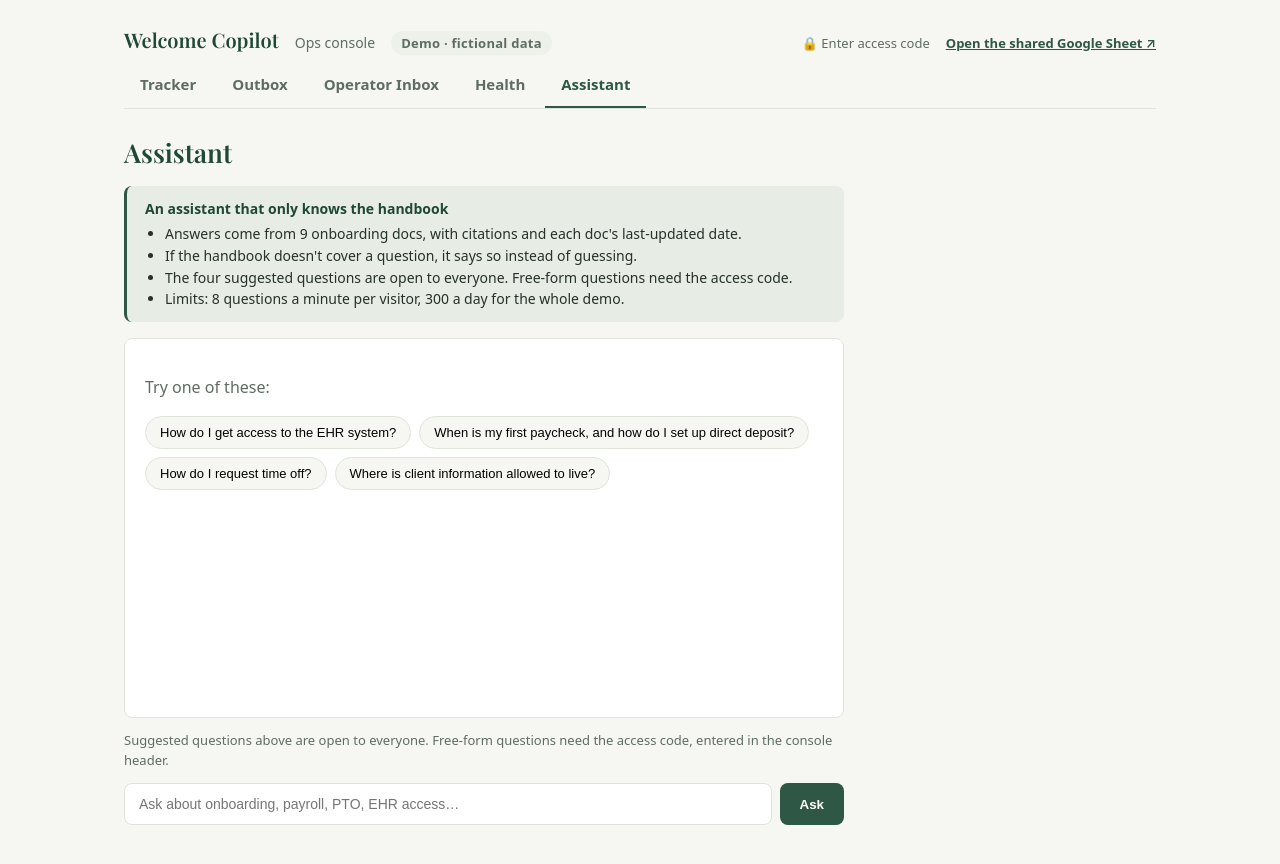
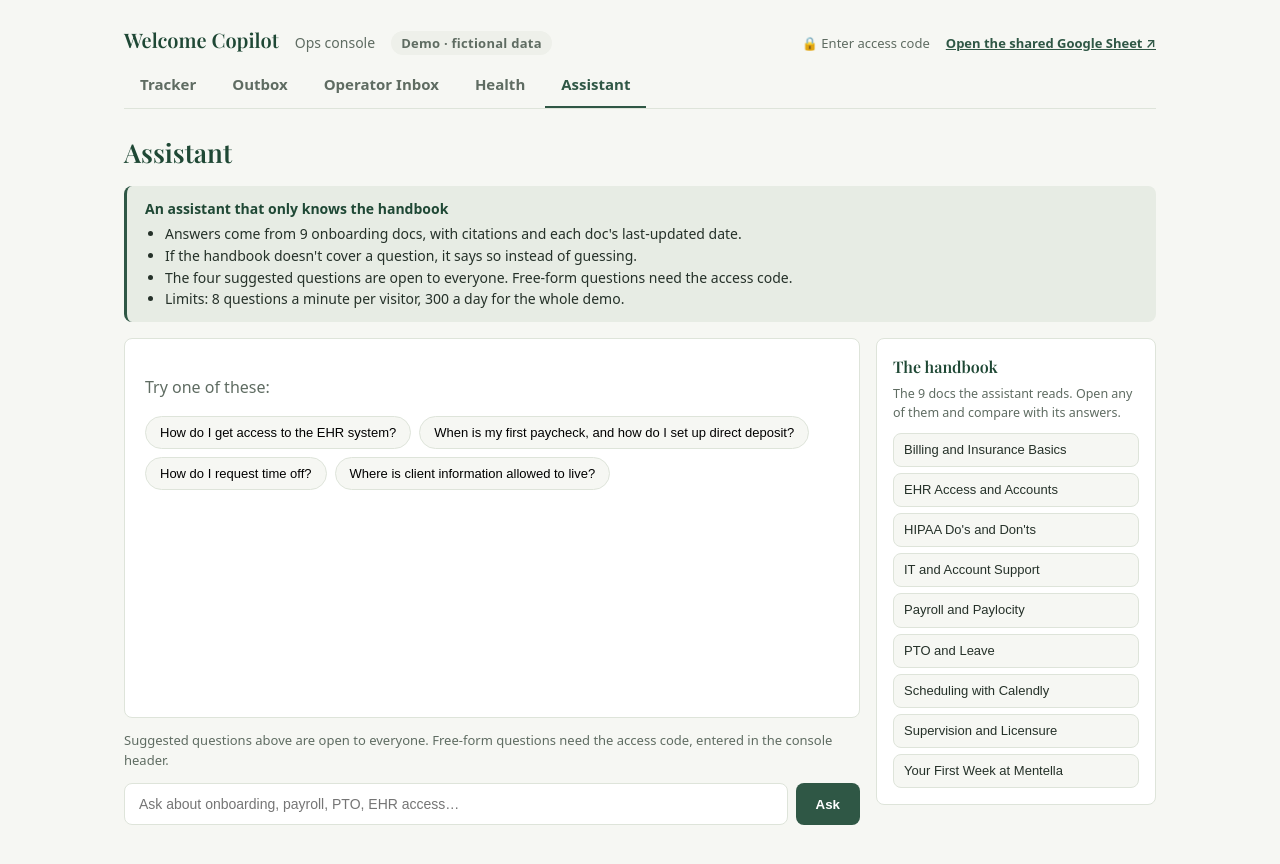
Before and after one commit to averatec0773/welcome-copilot, a Next.js app in the folder web/: page /console/assistant in a window 1280 px wide. Shown: the top 864 px of the page. Built offline with nearby package versions, Linux system fonts and the light colour scheme; a web font is replaced by a local one.

Commit message:
legend back above tracker table; handbook rail with doc viewer beside assistant chat

```diff
--- /dev/null
+++ b/web/app/api/handbook/route.ts
@@ -0,0 +1,58 @@
+import { NextRequest, NextResponse } from "next/server";
+import fs from "node:fs";
+import path from "node:path";
+import matter from "gray-matter";
+
+// The handbook is static content shipped with the deploy, so cache hard.
+const HEADERS = { "Cache-Control": "public, s-maxage=3600, stale-while-revalidate=86400" };
+
+function handbookDir(): string {
+  return path.join(process.cwd(), "content", "handbook");
+}
+
+// YAML parses an unquoted date like `2026-08-01` as a Date, not a string.
+function updatedString(v: unknown): string {
+  if (v instanceof Date) return v.toISOString().slice(0, 10);
+  return v ? String(v) : "";
+}
+
+export async function GET(req: NextRequest) {
+  const slug = req.nextUrl.searchParams.get("doc");
+  let files: string[];
+  try {
+    files = fs.readdirSync(handbookDir()).filter((f) => f.endsWith(".md"));
+  } catch (e) {
+    console.error("handbook dir unavailable:", e);
+    return NextResponse.json({ error: "handbook_unavailable" }, { status: 502 });
+  }
+
+  if (!slug) {
+    const docs = files.map((f) => {
+      const { data } = matter(fs.readFileSync(path.join(handbookDir(), f), "utf8"));
+      return {
+        slug: f.replace(/\.md$/, ""),
+        title: String(data.title ?? f),
+        category: String(data.category ?? ""),
+        updated: updatedString(data.updated),
+      };
+    });
+    docs.sort((a, b) => a.title.localeCompare(b.title));
+    return NextResponse.json({ docs }, { headers: HEADERS });
+  }
+
+  // Resolve only against the directory listing — the slug never touches a
+  // path directly, so traversal input simply fails to match.
+  const file = files.find((f) => f === `${slug}.md`);
+  if (!file) return NextResponse.json({ error: "not_found" }, { status: 404 });
+  const { data, content } = matter(fs.readFileSync(path.join(handbookDir(), file), "utf8"));
+  return NextResponse.json(
+    {
+      slug,
+      title: String(data.title ?? file),
+      category: String(data.category ?? ""),
+      updated: updatedString(data.updated),
+      content: content.trim(),
+    },
+    { headers: HEADERS },
+  );
+}
--- a/web/app/console/assistant/page.tsx
+++ b/web/app/console/assistant/page.tsx
@@ -1,13 +1,186 @@
 "use client";
-import { useEffect, useRef, useState } from "react";
+import { Fragment, useEffect, useRef, useState } from "react";
 import { Explain } from "../Explain";
 import { useUnlock } from "../UnlockContext";
 
 type Source = { docTitle: string; section: string; snippet: string; updated: string };
 type Msg = { role: "user" | "assistant"; text: string; sources?: Source[]; limited?: boolean; cached?: boolean };
+type HandbookDoc = { slug: string; title: string; category: string; updated: string };
+type HandbookContent = HandbookDoc & { content: string };
 
 const LOCKED_FREEFORM_MESSAGE =
   "Free-form questions need an access code. Enter it in the console header. The four suggested questions work for everyone.";
+
+// The handbook is plain markdown with only three constructs: "## " section
+// headings, "- " lists, and **bold** / `code` inline. Render those directly
+// instead of pulling in a markdown library.
+function inlineMd(s: string) {
+  const parts = s.split(/(\*\*[^*]+\*\*|`[^`]+`)/g);
+  return parts.map((p, i) => {
+    if (p.startsWith("**") && p.endsWith("**")) return <strong key={i}>{p.slice(2, -2)}</strong>;
+    if (p.startsWith("`") && p.endsWith("`")) {
+      return (
+        <code key={i} style={{ background: "var(--bg)", padding: "1px 5px", borderRadius: 4, fontSize: 13 }}>
+          {p.slice(1, -1)}
+        </code>
+      );
+    }
+    return <Fragment key={i}>{p}</Fragment>;
+  });
+}
+
+function MarkdownDoc({ text }: { text: string }) {
+  const blocks = text.split(/\n{2,}/);
+  return (
+    <div style={{ fontSize: 14, lineHeight: 1.6 }}>
+      {blocks.map((block, i) => {
+        const lines = block.split("\n");
+        if (lines[0].startsWith("## ")) {
+          const rest = lines.slice(1).join(" ").trim();
+          return (
+            <Fragment key={i}>
+              <h3 style={{ margin: "18px 0 6px" }}>{lines[0].slice(3)}</h3>
+              {rest && <p style={{ margin: "0 0 10px" }}>{inlineMd(rest)}</p>}
+            </Fragment>
+          );
+        }
+        if (lines.every((l) => /^[-*] /.test(l.trim()))) {
+          return (
+            <ul key={i} style={{ margin: "0 0 10px", paddingLeft: 20 }}>
+              {lines.map((l, j) => (
+                <li key={j}>{inlineMd(l.trim().slice(2))}</li>
+              ))}
+            </ul>
+          );
+        }
+        return (
+          <p key={i} style={{ margin: "0 0 10px" }}>
+            {inlineMd(block.replace(/\n/g, " "))}
+          </p>
+        );
+      })}
+    </div>
+  );
+}
+
+function HandbookModal({ slug, onClose }: { slug: string; onClose: () => void }) {
+  const [doc, setDoc] = useState<HandbookContent | null>(null);
+  const [failed, setFailed] = useState(false);
+
+  useEffect(() => {
+    let alive = true;
+    setDoc(null);
+    setFailed(false);
+    fetch(`/api/handbook?doc=${encodeURIComponent(slug)}`)
+      .then((r) => (r.ok ? r.json() : Promise.reject()))
+      .then((j) => {
+        if (alive) setDoc(j);
+      })
+      .catch(() => {
+        if (alive) setFailed(true);
+      });
+    return () => {
+      alive = false;
+    };
+  }, [slug]);
+
+  useEffect(() => {
+    function onKey(e: KeyboardEvent) {
+      if (e.key === "Escape") onClose();
+    }
+    document.addEventListener("keydown", onKey);
+    return () => document.removeEventListener("keydown", onKey);
+  }, [onClose]);
+
+  return (
+    <div
+      onClick={onClose}
+      style={{
+        position: "fixed", inset: 0, background: "rgba(0,0,0,.45)",
+        display: "flex", alignItems: "flex-start", justifyContent: "center",
+        padding: "40px 16px", zIndex: 100, overflowY: "auto",
+      }}
+    >
+      <div
+        onClick={(e) => e.stopPropagation()}
+        className="card"
+        style={{ maxWidth: 680, width: "100%", maxHeight: "calc(100vh - 80px)", overflowY: "auto", position: "relative" }}
+      >
+        <button
+          onClick={onClose}
+          aria-label="Close"
+          style={{
+            position: "absolute", top: 12, right: 12, border: "none", background: "transparent",
+            fontSize: 18, cursor: "pointer", color: "var(--muted)", lineHeight: 1,
+          }}
+        >
+          ✕
+        </button>
+        {failed && <p style={{ margin: 0 }}>Couldn&rsquo;t load this doc. Close and try again.</p>}
+        {!failed && !doc && <p style={{ margin: 0, color: "var(--muted)" }}>Loading…</p>}
+        {doc && (
+          <>
+            <h3 style={{ margin: "0 0 2px", paddingRight: 28 }}>{doc.title}</h3>
+            <p style={{ margin: "0 0 12px", fontSize: 12, color: "var(--muted)" }}>
+              {doc.category && `${doc.category} · `}updated {doc.updated} · fictional handbook content
+            </p>
+            <MarkdownDoc text={doc.content} />
+          </>
+        )}
+      </div>
+    </div>
+  );
+}
+
+function HandbookRail({
+  citedTitles,
+  onOpen,
+}: {
+  citedTitles: Set<string>;
+  onOpen: (slug: string) => void;
+}) {
+  const [docs, setDocs] = useState<HandbookDoc[]>([]);
+  useEffect(() => {
+    fetch("/api/handbook")
+      .then((r) => r.json())
+      .then((j) => setDocs(j.docs ?? []))
+      .catch(() => {});
+  }, []);
+  if (docs.length === 0) return null;
+  return (
+    <aside className="card" style={{ padding: 16 }}>
+      <h3 style={{ margin: "0 0 4px", fontSize: 16 }}>The handbook</h3>
+      <p style={{ margin: "0 0 10px", fontSize: 12.5, color: "var(--muted)" }}>
+        The {docs.length} docs the assistant reads. Open any of them and compare with its answers.
+      </p>
+      <div style={{ display: "grid", gap: 6 }}>
+        {docs.map((d) => {
+          const cited = citedTitles.has(d.title);
+          return (
+            <button
+              key={d.slug}
+              onClick={() => onOpen(d.slug)}
+              style={{
+                textAlign: "left", cursor: "pointer", fontSize: 13, lineHeight: 1.4,
+                padding: "7px 10px", borderRadius: "var(--radius)",
+                border: `1px solid ${cited ? "var(--accent)" : "var(--border)"}`,
+                background: cited ? "var(--accent-soft)" : "var(--bg)",
+                color: "var(--ink)",
+              }}
+            >
+              {d.title}
+              {cited && (
+                <span style={{ display: "block", fontSize: 11, color: "var(--accent)", fontWeight: 600 }}>
+                  cited in the last answer
+                </span>
+              )}
+            </button>
+          );
+        })}
+      </div>
+    </aside>
+  );
+}
 
 export default function AssistantPage() {
   const { unlocked, promptUnlock } = useUnlock();
@@ -15,6 +188,7 @@ export default function AssistantPage() {
   const [msgs, setMsgs] = useState<Msg[]>([]);
   const [input, setInput] = useState("");
   const [busy, setBusy] = useState(false);
+  const [openDoc, setOpenDoc] = useState<string | null>(null);
   const bottomRef = useRef<HTMLDivElement>(null);
 
   useEffect(() => {
@@ -64,6 +238,11 @@ export default function AssistantPage() {
     }
   }
 
+  // Docs cited by the most recent sourced answer light up in the rail, so a
+  // reader can jump straight from an answer to the doc it came from.
+  const lastSourced = [...msgs].reverse().find((m) => m.role === "assistant" && m.sources?.length);
+  const citedTitles = new Set((lastSourced?.sources ?? []).map((s) => s.docTitle));
+
   const chips = (
     <div>
       <p style={{ color: "var(--muted)" }}>Try one of these:</p>
@@ -85,7 +264,7 @@ export default function AssistantPage() {
   );
 
   return (
-    <section style={{ maxWidth: 720 }}>
+    <section>
       <h2 style={{ margin: "0 0 12px" }}>Assistant</h2>
       <Explain
         title="An assistant that only knows the handbook"
@@ -96,6 +275,8 @@ export default function AssistantPage() {
           "Limits: 8 questions a minute per visitor, 300 a day for the whole demo.",
         ]}
       />
+      <div className="assistant-grid">
+        <div>
           <div className="card" style={{ minHeight: 380, display: "flex", flexDirection: "column", gap: 12 }}>
             {msgs.length === 0 && chips}
             {msgs.length > 0 && !unlocked && chips}
@@ -192,6 +373,10 @@ export default function AssistantPage() {
               Ask
             </button>
           </form>
+        </div>
+        <HandbookRail citedTitles={citedTitles} onOpen={setOpenDoc} />
+      </div>
+      {openDoc && <HandbookModal slug={openDoc} onClose={() => setOpenDoc(null)} />}
     </section>
   );
 }
--- a/web/app/console/tracker/page.tsx
+++ b/web/app/console/tracker/page.tsx
@@ -41,7 +41,7 @@ function StatusLegend() {
     <div
       style={{
         display: "flex", flexWrap: "wrap", alignItems: "baseline",
-        columnGap: 14, rowGap: 6, margin: "12px 2px 16px",
+        columnGap: 14, rowGap: 6, margin: "0 2px 14px",
       }}
     >
       {LEGEND.map((l) => (
@@ -275,6 +275,7 @@ export default function TrackerPage() {
         column, and the Welcome email column is where it writes its result back. Click a row
         for the full candidate story.
       </p>
+      <StatusLegend />
       <div className="card" style={{ padding: 0, overflowX: "auto" }}>
         <table className="data">
           <thead>
@@ -333,7 +334,6 @@ export default function TrackerPage() {
           </tbody>
         </table>
       </div>
-      <StatusLegend />
       <LifecycleStrip />
         </>
       )}
--- a/web/app/globals.css
+++ b/web/app/globals.css
@@ -101,6 +101,7 @@ table.data tr:last-child td { border-bottom: none; }
 }
 
 .outbox-grid { display: grid; grid-template-columns: 320px 1fr; gap: 16px; align-items: start; }
+.assistant-grid { display: grid; grid-template-columns: minmax(0, 1fr) 280px; gap: 16px; align-items: start; }
 .stat-grid { display: grid; grid-template-columns: repeat(auto-fit, minmax(180px, 1fr)); gap: 16px; }
 .tracker-row { cursor: pointer; }
 .tracker-row:hover { background: var(--accent-soft); }
@@ -111,6 +112,9 @@ table.data tr:last-child td { border-bottom: none; }
   100% { box-shadow: 0 0 0 8px rgba(47, 87, 69, 0); }
 }
 .unlock-flash { animation: unlock-pulse 0.9s ease-out; }
+@media (max-width: 900px) {
+  .assistant-grid { grid-template-columns: 1fr; }
+}
 @media (max-width: 760px) {
   .outbox-grid { grid-template-columns: 1fr; }
   .stat-grid { grid-template-columns: repeat(2, 1fr); }
```
Lines whose indentation alone changed are shown as unchanged.
